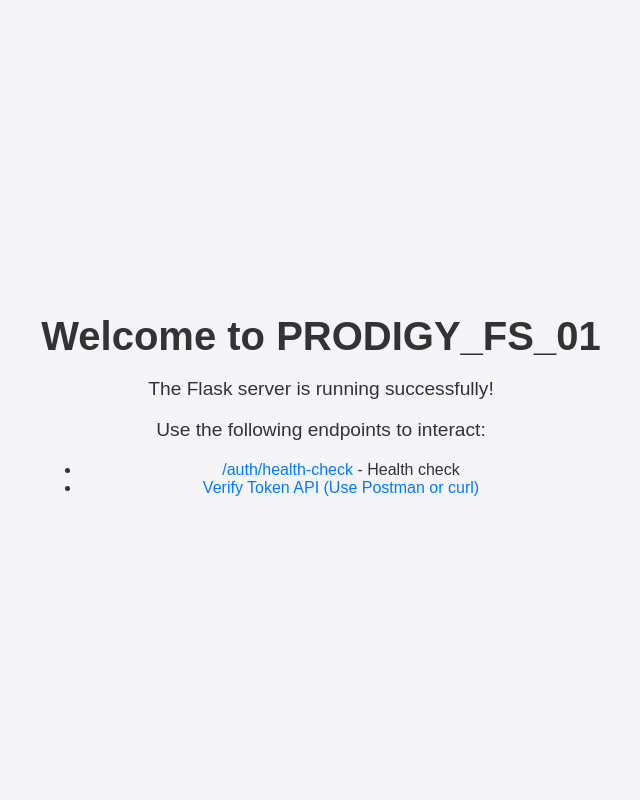
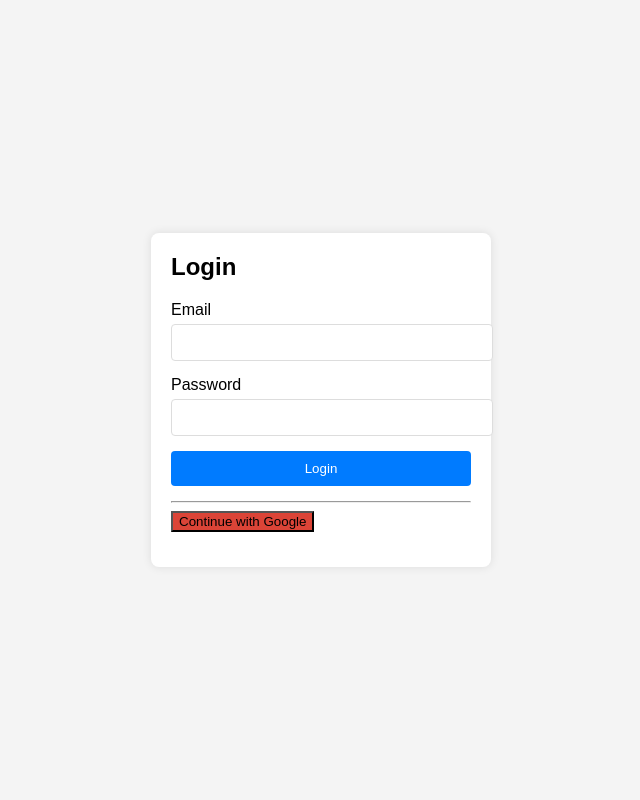
Before and after one commit to Adithya0526/PRODIGY_FS_01, a Flask app: page / in a window 1280 px wide. Shown: the whole page, without its empty margins (319-959 px from the left). Run offline with Flask 3, Linux system fonts and the light colour scheme.

```diff
--- a/app/templates/index.html
+++ b/app/templates/index.html
@@ -3,47 +3,84 @@
 <head>
     <meta charset="UTF-8">
     <meta name="viewport" content="width=device-width, initial-scale=1.0">
-    <title>Welcome to PRODIGY_FS_01</title>
+    <title>Login - PRODIGY_FS_01</title>
     <style>
         body {
             font-family: Arial, sans-serif;
-            background-color: #f4f4f9;
-            margin: 0;
-            padding: 0;
             display: flex;
             justify-content: center;
             align-items: center;
             height: 100vh;
-            color: #333;
+            margin: 0;
+            background-color: #f4f4f4;
         }
-        .container {
-            text-align: center;
+        .login-container {
+            background: white;
+            padding: 20px;
+            border-radius: 8px;
+            box-shadow: 0 0 10px rgba(0, 0, 0, 0.1);
+            width: 300px;
         }
-        h1 {
-            font-size: 2.5rem;
-            margin-bottom: 1rem;
+        .login-container h2 {
+            margin: 0 0 20px;
         }
-        p {
-            font-size: 1.2rem;
+        .form-group {
+            margin-bottom: 15px;
         }
-        a {
-            color: #007bff;
-            text-decoration: none;
+        .form-group label {
+            display: block;
+            margin-bottom: 5px;
         }
-        a:hover {
-            text-decoration: underline;
+        .form-group input {
+            width: 100%;
+            padding: 10px;
+            border: 1px solid #ddd;
+            border-radius: 4px;
+        }
+        .form-group button {
+            width: 100%;
+            padding: 10px;
+            border: none;
+            background-color: #007bff;
+            color: white;
+            border-radius: 4px;
+            cursor: pointer;
+        }
+        .form-group button:hover {
+            background-color: #0056b3;
+        }
+        .google-button {
+            background-color: #db4437;
+        }
+        .google-button:hover {
+            background-color: #c33d2d;
+        }
+        .error {
+            color: red;
+            font-size: 0.9em;
         }
     </style>
 </head>
 <body>
-    <div class="container">
-        <h1>Welcome to PRODIGY_FS_01</h1>
-        <p>The Flask server is running successfully!</p>
-        <p>Use the following endpoints to interact:</p>
-        <ul>
-            <li><a href="/auth/health-check" target="_blank">/auth/health-check</a> - Health check</li>
-            <li><a href="https://firebase.google.com" target="_blank">Verify Token API (Use Postman or curl)</a></li>
-        </ul>
+    <div class="login-container">
+        <h2>Login</h2>
+        <form id="loginForm" method="POST" action="/auth/login">
+            <div class="form-group">
+                <label for="email">Email</label>
+                <input type="email" id="email" name="email" required>
+            </div>
+            <div class="form-group">
+                <label for="password">Password</label>
+                <input type="password" id="password" name="password" pattern=".{8,}" title="Password must be at least 8 characters long" required>
+            </div>
+            <div class="form-group">
+                <button type="submit">Login</button>
+            </div>
+        </form>
+        <hr>
+        <form action="/auth/google-login" method="GET">
+            <button type="submit" class="form-group google-button">Continue with Google</button>
+        </form>
     </div>
 </body>
 </html>
```
Also changed, not shown: app/auth/controllers.py (+21 -22 lines), app/templates/welcome.html (added, +34 -0 lines).
